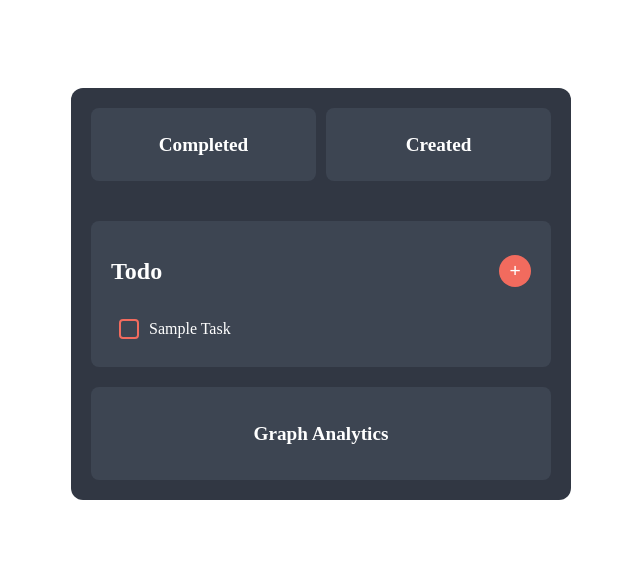
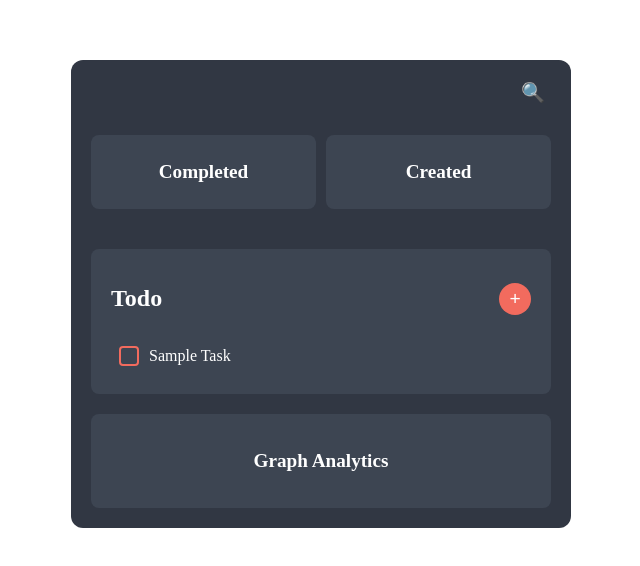
Before and after one commit to chris2kus31/todo-ui, a Nuxt app: page /todo in a window 1280 px wide. Shown: the part 114-680 px from the top of the page, without its empty margins (319-959 px from the left). Built offline with nearby package versions, Linux system fonts and the light colour scheme.

Commit message:
added a filter button placeholder for now

```diff
--- a/pages/todo.vue
+++ b/pages/todo.vue
@@ -1,6 +1,11 @@
 <template>
   <div class="page-wrapper">
     <div class="todo-container">
+      <!-- New actions bar -->
+      <div class="actions-bar">
+        <button class="filter-button">🔍</button>
+      </div>
+
       <!-- Row with two cards -->
       <div class="top-row">
         <div class="top-card">
@@ -156,4 +161,19 @@
   color: white;
   text-align: center;
 }
+.actions-bar {
+  display: flex;
+  justify-content: flex-end; /* Align filter icon to the right */
+  margin-bottom: 10px; /* Space between actions bar and top-row */
+}
+.filter-button {
+  background-color: transparent;
+  border: none;
+  font-size: 1.2em;
+  color: white;
+  cursor: pointer;
+}
+.filter-button:hover {
+  opacity: 0.8;
+}
 </style>
```
